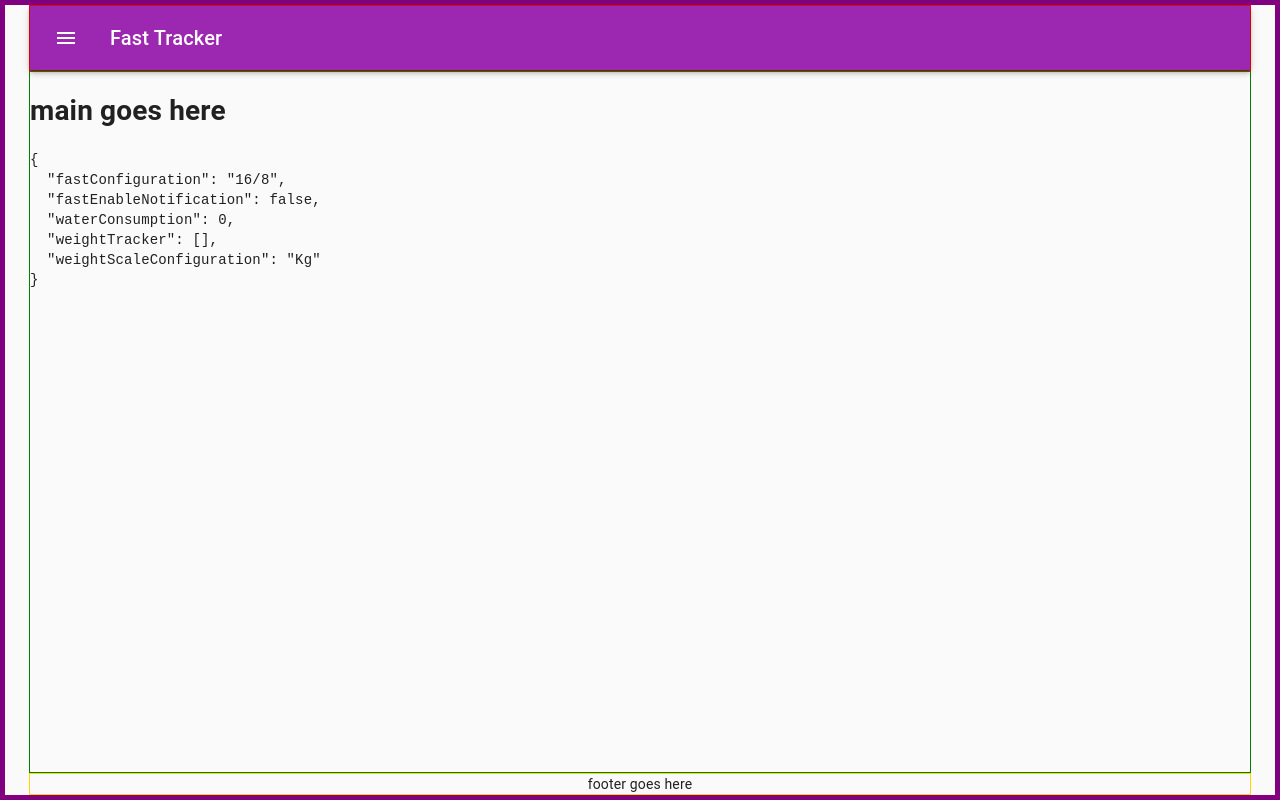
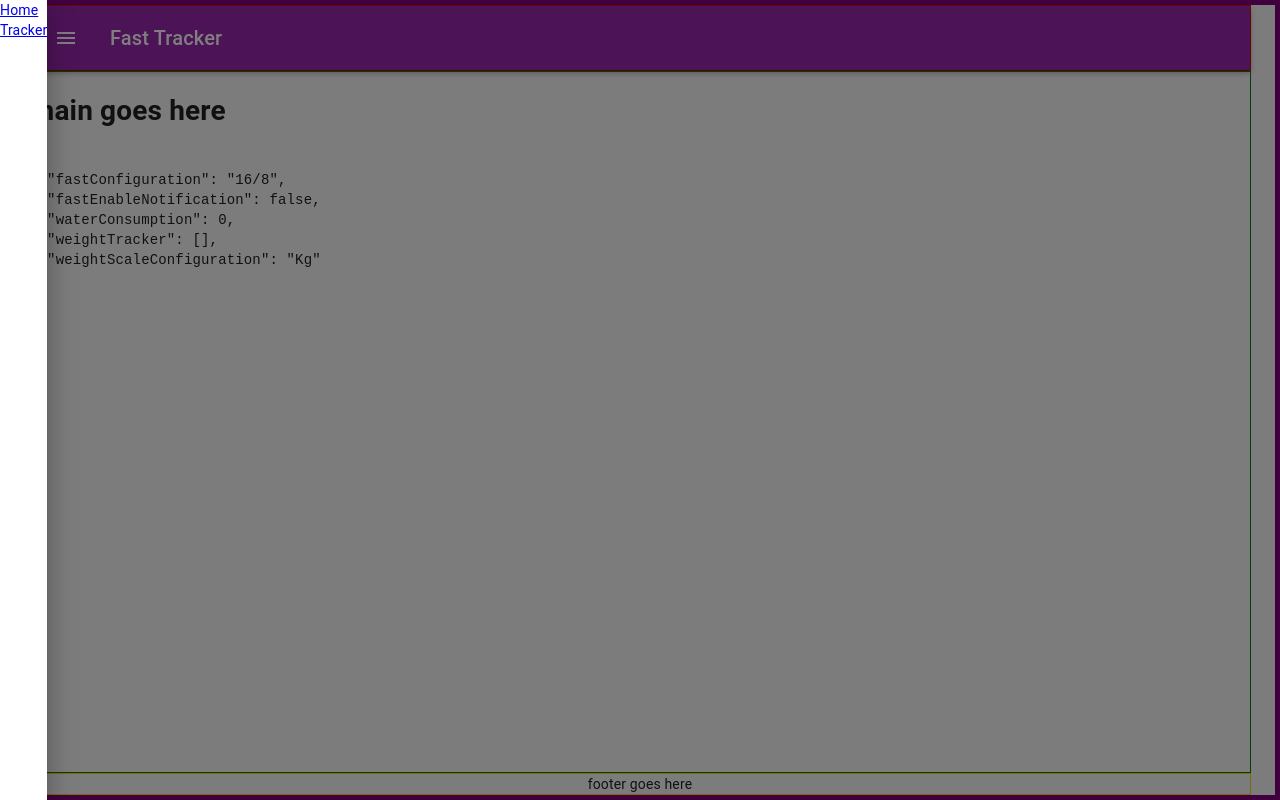
Before and after one commit to cowglow/fast-tracker, a React (Create React App) app: page / in a window 1280 px wide. Both pictures are taken after a click on the button "Menu". Built offline with nearby package versions, Linux system fonts and the light colour scheme.

Commit message:
Adds app switch with app drawer

```diff
--- a/package.json
+++ b/package.json
@@ -4,7 +4,8 @@
   "private": true,
   "dependencies": {
     "react": "^17.0.1",
-    "react-dom": "^17.0.1"
+    "react-dom": "^17.0.1",
+    "react-router-dom": "^5.2.0"
   },
   "scripts": {
     "start": "react-scripts start",
@@ -47,6 +48,9 @@
     "@types/node": "^14.14.27",
     "@types/react": "^17.0.2",
     "@types/react-dom": "^17.0.1",
+    "@types/react-router": "^5.1.12",
+    "@types/react-router-dom": "^5.1.7",
+    "react-router": "^5.2.0",
     "react-scripts": "^4.0.2",
     "typescript": "^4.1.5",
     "web-vitals": "^1.1.0"
--- /dev/null
+++ b/src/components/app-drawer/app-drawer.tsx
@@ -0,0 +1,21 @@
+import React from "react";
+import { Link } from "react-router-dom";
+import { Drawer } from "@material-ui/core";
+
+interface AppDrawerProps {
+  onClose: (foo?: any) => void;
+  open: boolean;
+}
+
+const AppDrawer: React.FC<AppDrawerProps> = (props) => (
+  <Drawer anchor="left" {...props}>
+    <Link to={"/"} onClick={props.onClose}>
+      Home
+    </Link>
+    <Link to={"/tracker"} onClick={props.onClose}>
+      Tracker
+    </Link>
+  </Drawer>
+);
+
+export default AppDrawer;
--- a/src/components/app-header/app-header.tsx
+++ b/src/components/app-header/app-header.tsx
@@ -5,19 +5,38 @@ import Toolbar from "@material-ui/core/Toolbar";
 import Typography from "@material-ui/core/Typography";
 import IconButton from "@material-ui/core/IconButton";
 import MenuIcon from "@material-ui/icons/Menu";
+import AppDrawer from "../app-drawer/app-drawer";
 
 interface AppHeaderProps {
   classes: any;
   title: string;
 }
 
-const AppHeader: React.FC<AppHeaderProps> = ({ classes, title }) => (
+const AppHeader: React.FC<AppHeaderProps> = ({ classes, title }) => {
+  const [isOpen, toggleOpen] = React.useState<boolean>(false);
+
+  const toggleDrawer = () => (
+    event: React.KeyboardEvent | React.MouseEvent
+  ) => {
+    if (
+      event.type === "keydown" &&
+      ((event as React.KeyboardEvent).key === "Tab" ||
+        (event as React.KeyboardEvent).key === "Shift")
+    ) {
+      return;
+    }
+    toggleOpen(!isOpen);
+  };
+
+  return (
+    <>
       <AppBar position="static">
         <Toolbar>
           <IconButton
             className={classes.menuButton}
             color="inherit"
             aria-label="Menu"
+            onClick={toggleDrawer()}
           >
             <MenuIcon />
           </IconButton>
@@ -26,6 +45,9 @@ const AppHeader: React.FC<AppHeaderProps> = ({ classes, title }) => (
           </Typography>
         </Toolbar>
       </AppBar>
+      <AppDrawer open={isOpen} onClose={toggleDrawer()} />
+    </>
   );
+};
 
 export default withStyles(AppHeader);
--- /dev/null
+++ b/src/components/app-switch/app-switch.tsx
@@ -0,0 +1,18 @@
+import React from "react";
+import { Switch, Route } from "react-router-dom";
+import { useAppState } from "../../context/app-state-context";
+
+const AppSwitch = () => {
+  const fastConfiguration = useAppState();
+  return (
+    <Switch>
+      <Route path="/tracker">other page</Route>
+      <Route path="/">
+        <h1>main goes here</h1>
+        <pre>{JSON.stringify(fastConfiguration, null, 2)}</pre>
+      </Route>
+    </Switch>
+  );
+};
+
+export default AppSwitch;
--- a/src/components/app/app.tsx
+++ b/src/components/app/app.tsx
@@ -1,27 +1,23 @@
 import React from "react";
 import withStyles from "./app.style";
-import { useAppState } from "../../context/app-state-context";
 import Container from "@material-ui/core/Container";
 import AppHeader from "../app-header/app-header";
+import AppSwitch from "../app-switch/app-switch";
 
 interface AppProps {
   classes: any;
 }
 
-const App: React.FC<AppProps> = ({ classes }) => {
-  const fastConfiguration = useAppState();
-  return (
+const App: React.FC<AppProps> = ({ classes }) => (
   <Container className={classes.root}>
     <header className={classes.header}>
-          <AppHeader title="Fast Tracker"/>
+      <AppHeader title="Fast Tracker" />
     </header>
     <main className={classes.main}>
-        <h1>main goes here</h1>
-        <pre>{JSON.stringify(fastConfiguration, null, 2)}</pre>
+      <AppSwitch />
     </main>
     <footer className={classes.footer}>footer goes here</footer>
   </Container>
 );
-};
 
 export default withStyles(App);
```
Also changed, not shown: src/index.tsx (+6 -3 lines), 1 other file (tests, documents, lock files or other folders). Lines whose indentation alone changed are shown as unchanged.
